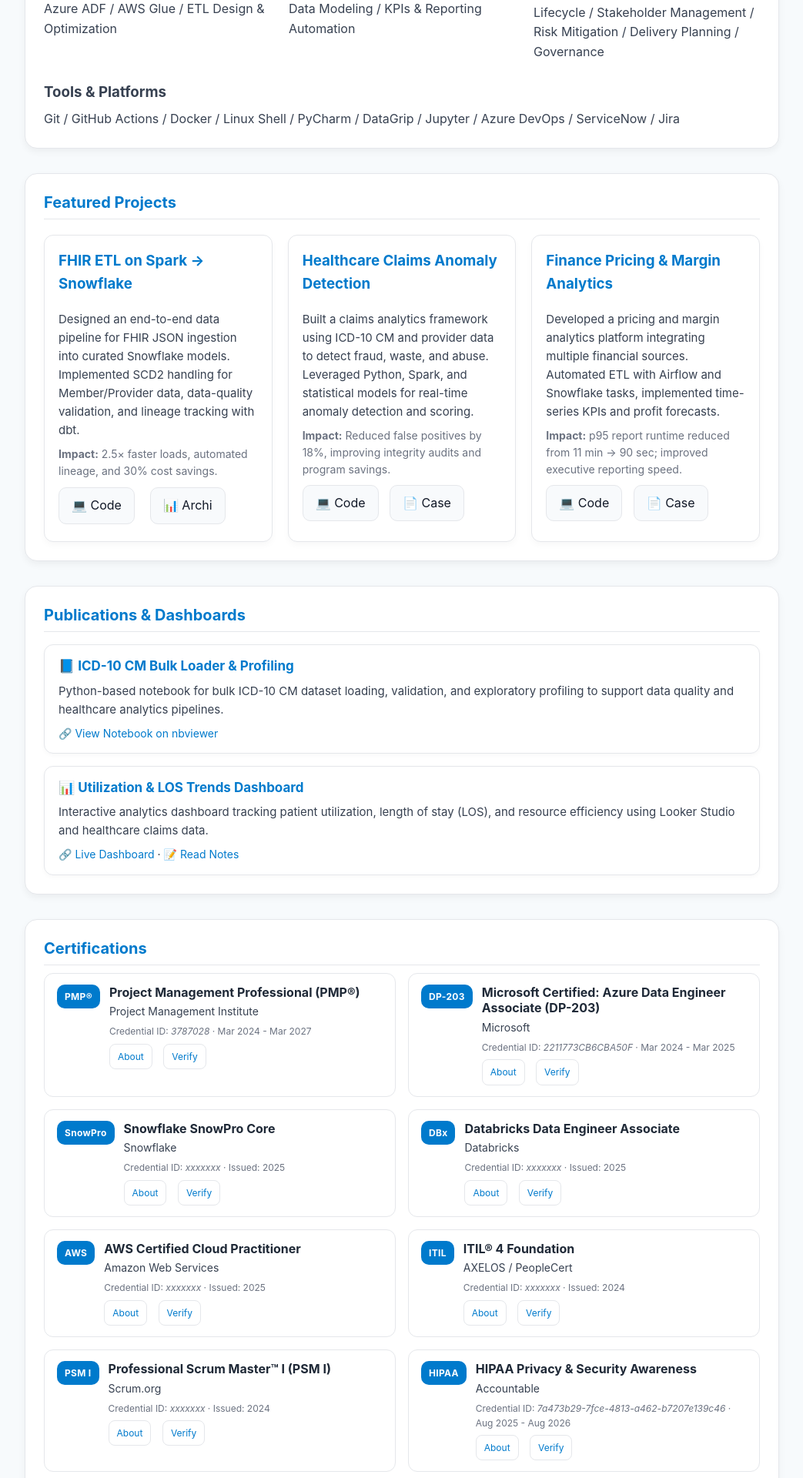
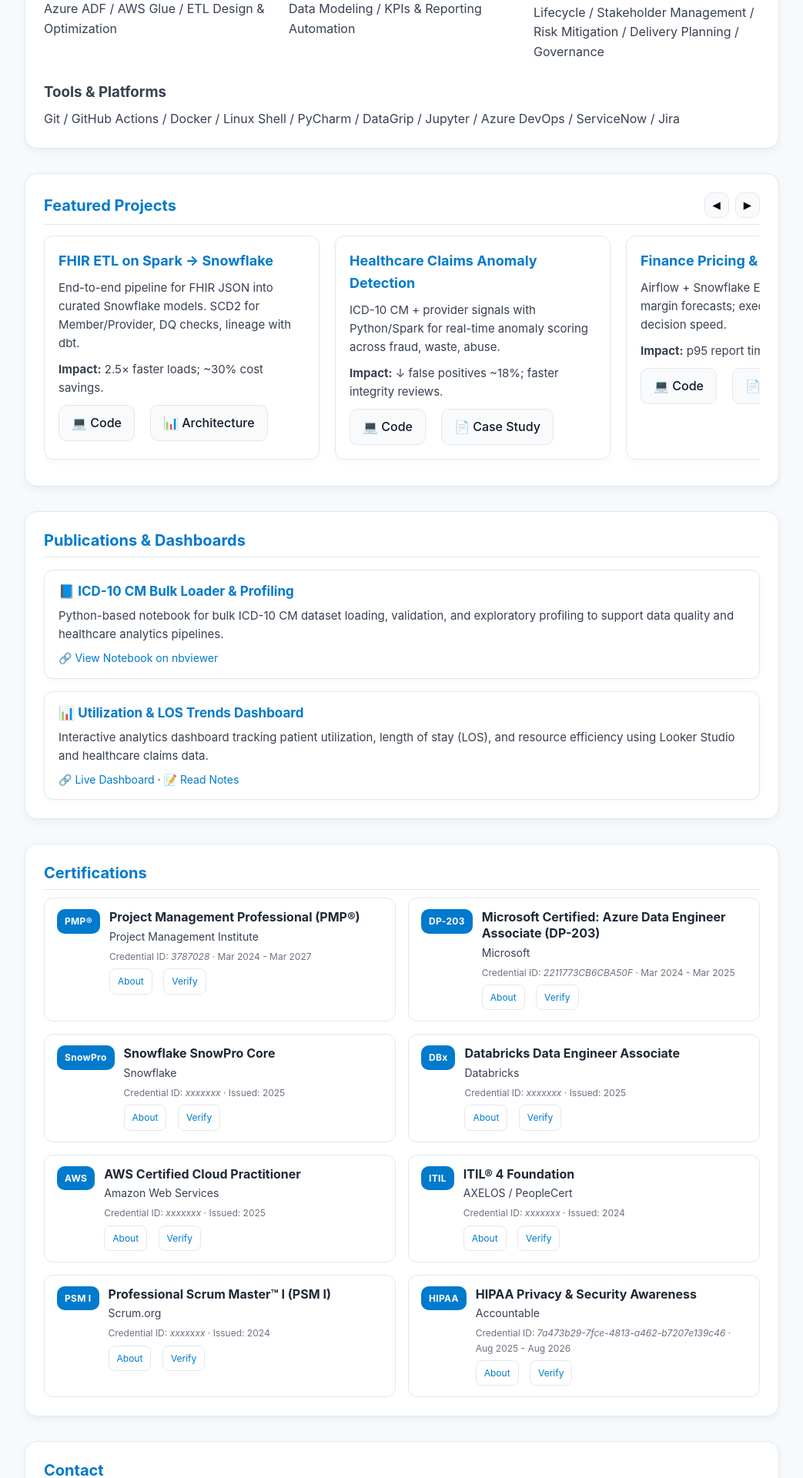
Before and after one commit to PawanJadhav7/PawanJadhav.github.io, a Jekyll site: the page built from index.md, in a window 1280 px wide. Shown: the part 939-2859 px from the top of the page at 77% size, without its empty margins (118-1161 px from the left). Built offline with Jekyll 4.4.1, drawn with Linux system fonts in a browser that asks for light colours.

Commit message:
Update index.md

```diff
--- a/index.md
+++ b/index.md
@@ -89,55 +89,114 @@ layout: default
 
 </section>
 
-<section style="background:#ffffff;border:1px solid #e5e7eb;border-radius:16px;padding:24px;margin:32px 0;box-shadow:0 4px 10px rgba(0,0,0,0.05);">
+<section style="background:#ffffff;border:1px solid #e5e7eb;border-radius:16px;padding:24px;margin:32px 0;box-shadow:0 4px 10px rgba(0,0,0,0.05);" aria-label="Featured Projects">
 
-  <h2 style="color:#007ACC;margin-top:0;">Featured Projects</h2>
+  <h2 style="color:#007ACC;margin-top:0;display:flex;align-items:center;justify-content:space-between;">
+    Featured Projects
+    <span class="fp-nav" style="display:flex;gap:8px;">
+      <button id="fp-prev" aria-label="Previous" style="border:1px solid #e5e7eb;background:#f8fafc;border-radius:10px;padding:8px 10px;cursor:pointer;">◀</button>
+      <button id="fp-next" aria-label="Next" style="border:1px solid #e5e7eb;background:#f8fafc;border-radius:10px;padding:8px 10px;cursor:pointer;">▶</button>
+    </span>
+  </h2>
 
-  <div style="display:grid;grid-template-columns:repeat(auto-fit,minmax(280px,1fr));gap:20px;margin-top:20px;">
+  <style>
+    /* Carousel track */
+    .fp-track{
+      display:flex;
+      gap:20px;
+      overflow-x:auto;
+      scroll-snap-type:x mandatory;
+      scroll-behavior:smooth;
+      padding:4px 2px 10px;
+      -webkit-overflow-scrolling:touch;
+    }
+    /* Hide scrollbar (keeps accessible scrolling) */
+    .fp-track::-webkit-scrollbar{height:8px}
+    .fp-track::-webkit-scrollbar-thumb{background:#e5e7eb;border-radius:8px}
+    /* Cards */
+    .fp-card{
+      flex:0 0 320px;           /* card width */
+      scroll-snap-align:start;
+      border:1px solid #e5e7eb;
+      border-radius:12px;
+      padding:18px;
+      background:#fff;
+      box-shadow:0 4px 8px rgba(0,0,0,0.03);
+    }
+    .fp-card h3{ margin:0 0 8px; color:#007ACC; font-size:18px; }
+    .fp-card p{ margin:0 0 10px; color:#374151; line-height:1.6; font-size:15px; }
+    .fp-impact{ font-size:14px; color:#6b7280; margin:0 0 10px; }
+    .fp-btns{ display:flex; gap:10px; flex-wrap:wrap; }
+    .btn{ display:inline-flex; align-items:center; justify-content:center; padding:10px 16px; border-radius:10px; border:1px solid #e5e7eb; background:#f8fafc; color:#111827; text-decoration:none; font-weight:500; transition:all .2s; }
+    .btn:hover{ background:#fff; box-shadow:0 4px 14px rgba(0,0,0,.08); text-decoration:none; }
+    @media (max-width:420px){ .fp-card{flex-basis:280px} }
+  </style>
 
+  <div id="fpTrack" class="fp-track" tabindex="0">
     <!-- Project 1 -->
-    <div style="border:1px solid #e5e7eb;border-radius:12px;padding:18px;background:#fff;box-shadow:0 4px 8px rgba(0,0,0,0.03);">
-      <h3 style="margin-top:0;color:#007ACC;">FHIR ETL on Spark → Snowflake</h3>
-      <p style="color:#374151;line-height:1.6;font-size:15px;">
-        Designed an end-to-end data pipeline for FHIR JSON ingestion into curated Snowflake models.
-        Implemented SCD2 handling for Member/Provider data, data-quality validation, and lineage tracking with dbt.
-      </p>
-      <p style="font-size:14px;color:#6b7280;"><strong>Impact:</strong> 2.5× faster loads, automated lineage, and 30% cost savings.</p>
-     <div style="display:flex;gap:10px;flex-wrap:wrap;margin-top:10px;">
-      <a class="btn" href="https://github.com/PawanJadhav/FHIR-Snowflake" target="_blank">💻 Code</a>
-      <a class="btn" href="/assets/diagrams/fhir_snowflake.png" target="_blank">📊 Archi</a>
+    <article class="fp-card">
+      <h3>FHIR ETL on Spark → Snowflake</h3>
+      <p>End-to-end pipeline for FHIR JSON into curated Snowflake models. SCD2 for Member/Provider, DQ checks, lineage with dbt.</p>
+      <p class="fp-impact"><strong>Impact:</strong> 2.5× faster loads; ~30% cost savings.</p>
+      <div class="fp-btns">
+        <a class="btn" href="https://github.com/PawanJadhav/FHIR-Snowflake" target="_blank" rel="noopener noreferrer">💻 Code</a>
+        <a class="btn" href="/assets/diagrams/fhir_snowflake.png" target="_blank" rel="noopener noreferrer">📊 Architecture</a>
       </div>
-    </div>
+    </article>
 
     <!-- Project 2 -->
-    <div style="border:1px solid #e5e7eb;border-radius:12px;padding:18px;background:#fff;box-shadow:0 4px 8px rgba(0,0,0,0.03);">
-      <h3 style="margin-top:0;color:#007ACC;">Healthcare Claims Anomaly Detection</h3>
-      <p style="color:#374151;line-height:1.6;font-size:15px;">
-        Built a claims analytics framework using ICD-10 CM and provider data to detect fraud, waste, and abuse.
-        Leveraged Python, Spark, and statistical models for real-time anomaly detection and scoring.
-      </p>
-      <p style="font-size:14px;color:#6b7280;"><strong>Impact:</strong> Reduced false positives by 18%, improving integrity audits and program savings.</p>
-      <p>
-        <a class="btn" href="https://github.com/PawanJadhav/Healthcare-Claims" target="_blank">💻 Code</a>
-        <a class="btn" href="/projects/healthcare-claims/" target="_blank">📄 Case</a>
-      </p>
-    </div>
+    <article class="fp-card">
+      <h3>Healthcare Claims Anomaly Detection</h3>
+      <p>ICD-10 CM + provider signals with Python/Spark for real-time anomaly scoring across fraud, waste, abuse.</p>
+      <p class="fp-impact"><strong>Impact:</strong> ↓ false positives ~18%; faster integrity reviews.</p>
+      <div class="fp-btns">
+        <a class="btn" href="https://github.com/PawanJadhav/Healthcare-Claims" target="_blank" rel="noopener noreferrer">💻 Code</a>
+        <a class="btn" href="/projects/healthcare-claims/" target="_blank" rel="noopener noreferrer">📄 Case Study</a>
+      </div>
+    </article>
 
     <!-- Project 3 -->
-    <div style="border:1px solid #e5e7eb;border-radius:12px;padding:18px;background:#fff;box-shadow:0 4px 8px rgba(0,0,0,0.03);">
-      <h3 style="margin-top:0;color:#007ACC;">Finance Pricing & Margin Analytics</h3>
-      <p style="color:#374151;line-height:1.6;font-size:15px;">
-        Developed a pricing and margin analytics platform integrating multiple financial sources.
-        Automated ETL with Airflow and Snowflake tasks, implemented time-series KPIs and profit forecasts.
-      </p>
-      <p style="font-size:14px;color:#6b7280;"><strong>Impact:</strong> p95 report runtime reduced from 11 min → 90 sec; improved executive reporting speed.</p>
-      <p>
-        <a class="btn" href="https://github.com/PawanJadhav/Finance-Analytics" target="_blank">💻 Code</a>
-        <a class="btn" href="/projects/finance-fraud/" target="_blank">📄 Case</a>
-      </p>
-    </div>
+    <article class="fp-card">
+      <h3>Finance Pricing & Margin Analytics</h3>
+      <p>Airflow + Snowflake ELT; time-series KPIs & margin forecasts; exec dashboards for decision speed.</p>
+      <p class="fp-impact"><strong>Impact:</strong> p95 report time 11m → 90s.</p>
+      <div class="fp-btns">
+        <a class="btn" href="https://github.com/PawanJadhav/Finance-Analytics" target="_blank" rel="noopener noreferrer">💻 Code</a>
+        <a class="btn" href="/projects/finance-fraud/" target="_blank" rel="noopener noreferrer">📄 Case Study</a>
+      </div>
+    </article>
 
+    <!-- Copy/paste more .fp-card blocks here for additional projects -->
   </div>
+
+  <script>
+    (function(){
+      const track = document.getElementById('fpTrack');
+      const prev = document.getElementById('fp-prev');
+      const next = document.getElementById('fp-next');
+
+      function cardWidth(){
+        const card = track.querySelector('.fp-card');
+        if(!card) return 340;
+        const styles = getComputedStyle(track);
+        const gap = parseInt(styles.columnGap || styles.gap || 20, 10);
+        return card.getBoundingClientRect().width + gap;
+      }
+
+      function scrollByCard(dir){
+        track.scrollBy({ left: dir * cardWidth(), behavior: 'smooth' });
+      }
+
+      prev.addEventListener('click', () => scrollByCard(-1));
+      next.addEventListener('click', () => scrollByCard(1));
+
+      // Keyboard support (← →)
+      track.addEventListener('keydown', (e) => {
+        if (e.key === 'ArrowRight') { e.preventDefault(); scrollByCard(1); }
+        if (e.key === 'ArrowLeft')  { e.preventDefault(); scrollByCard(-1); }
+      });
+    })();
+  </script>
 </section>
 
 <section style="background:#ffffff;border:1px solid #e5e7eb;border-radius:16px;padding:24px;margin:32px 0;box-shadow:0 4px 10px rgba(0,0,0,0.05);">
```
